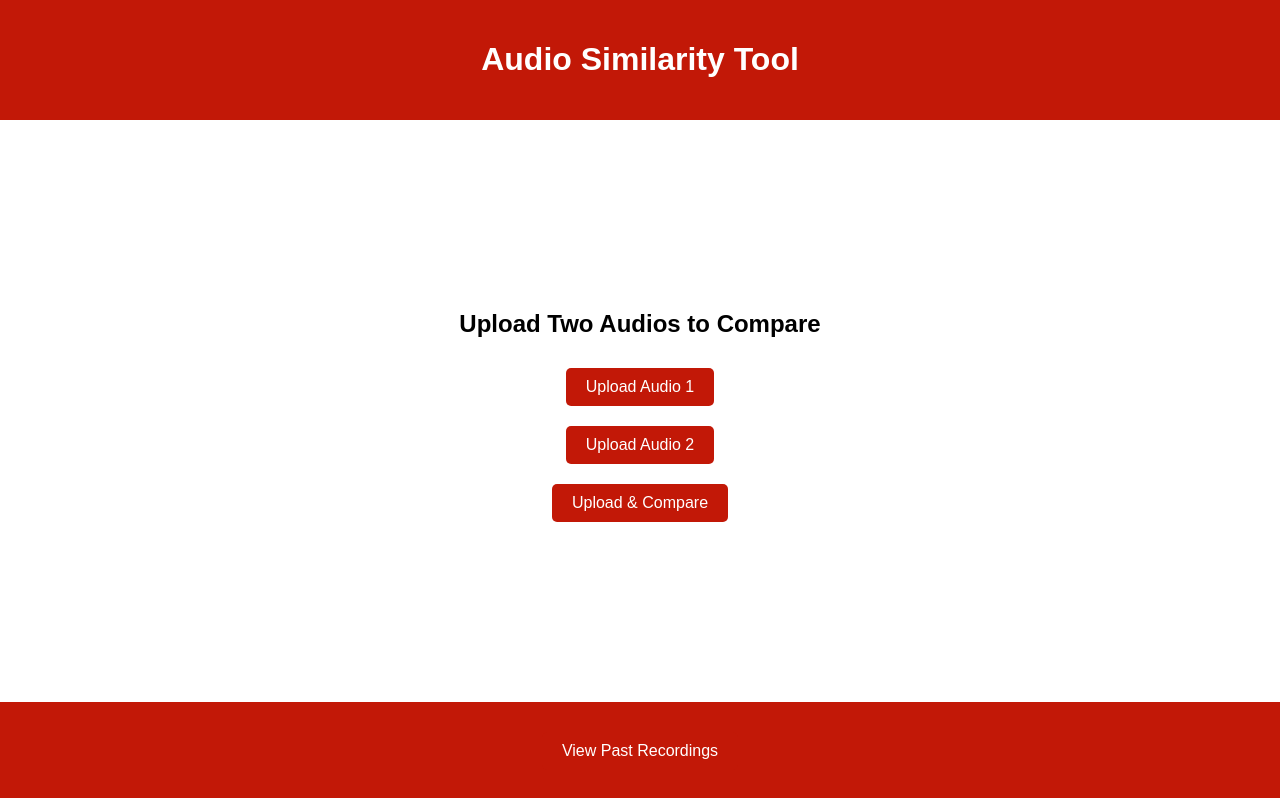
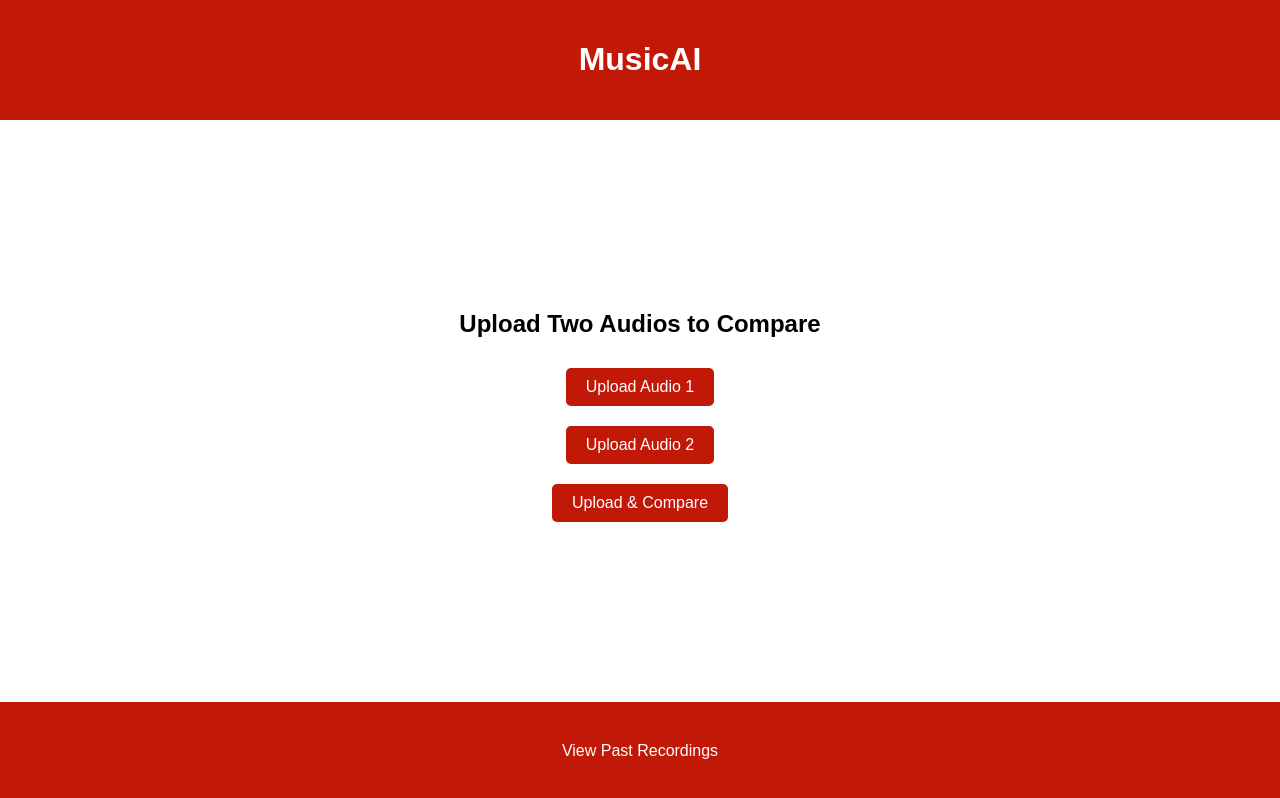
Before and after one commit to Ai-dev3/MusicAI, a plain HTML site: page index.html in a window 1280 px wide. Drawn offline with Linux system fonts and the light colour scheme.

Commit message:
Update index.html

```diff
--- a/index.html
+++ b/index.html
@@ -3,7 +3,7 @@
 <head>
     <meta charset="UTF-8">
     <meta name="viewport" content="width=device-width, initial-scale=1.0">
-    <title>Audio Similarity Tool</title>
+    <title>MusicAI</title>
     <style>
         body {
             margin: 0;
@@ -76,7 +76,7 @@
 
     <!-- Header section -->
     <div class="header">
-        <h1>Audio Similarity Tool</h1>
+        <h1>MusicAI</h1>
     </div>
 
     <!-- Main content section -->
@@ -197,8 +197,3 @@
     </script>
 </body>
 </html>
-
-
-
-</body>
-</html>
```
